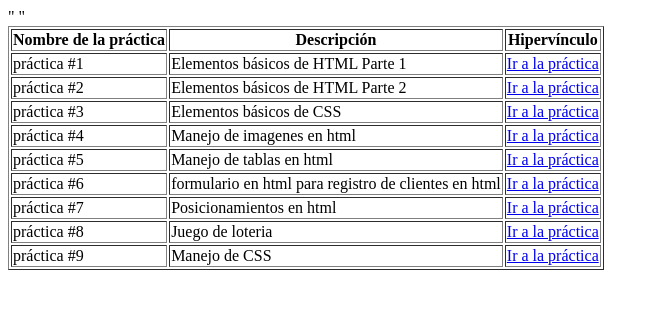
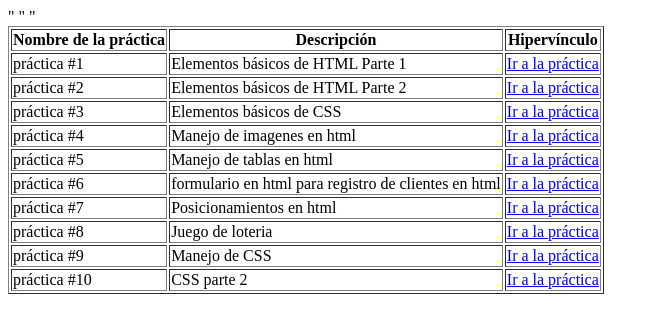
Before and after one commit to DanielAlejandro-5412/DanielAlejandro-5412.github.io, a plain HTML site: page PracticasParcial1.html in a window 1280 px wide. Shown: the whole page, without its empty margins (0-659 px from the left). Drawn offline with Linux system fonts and the light colour scheme.

Commit message:
Add files via upload

```diff
--- a/PracticasParcial1.html
+++ b/PracticasParcial1.html
@@ -62,6 +62,11 @@
                 <td>Manejo de CSS</td>
                 <td><a href="Parcial1/Practica9.html">Ir a la práctica</a></td>
             </tr>"
+            <tr>
+                <td>práctica #10</td>
+                <td>CSS parte 2</td>
+                <td><a href="Parcial1/practica10.html">Ir a la práctica</a></td>
+            </tr>"
 
         </tbody>
     </table>
```
